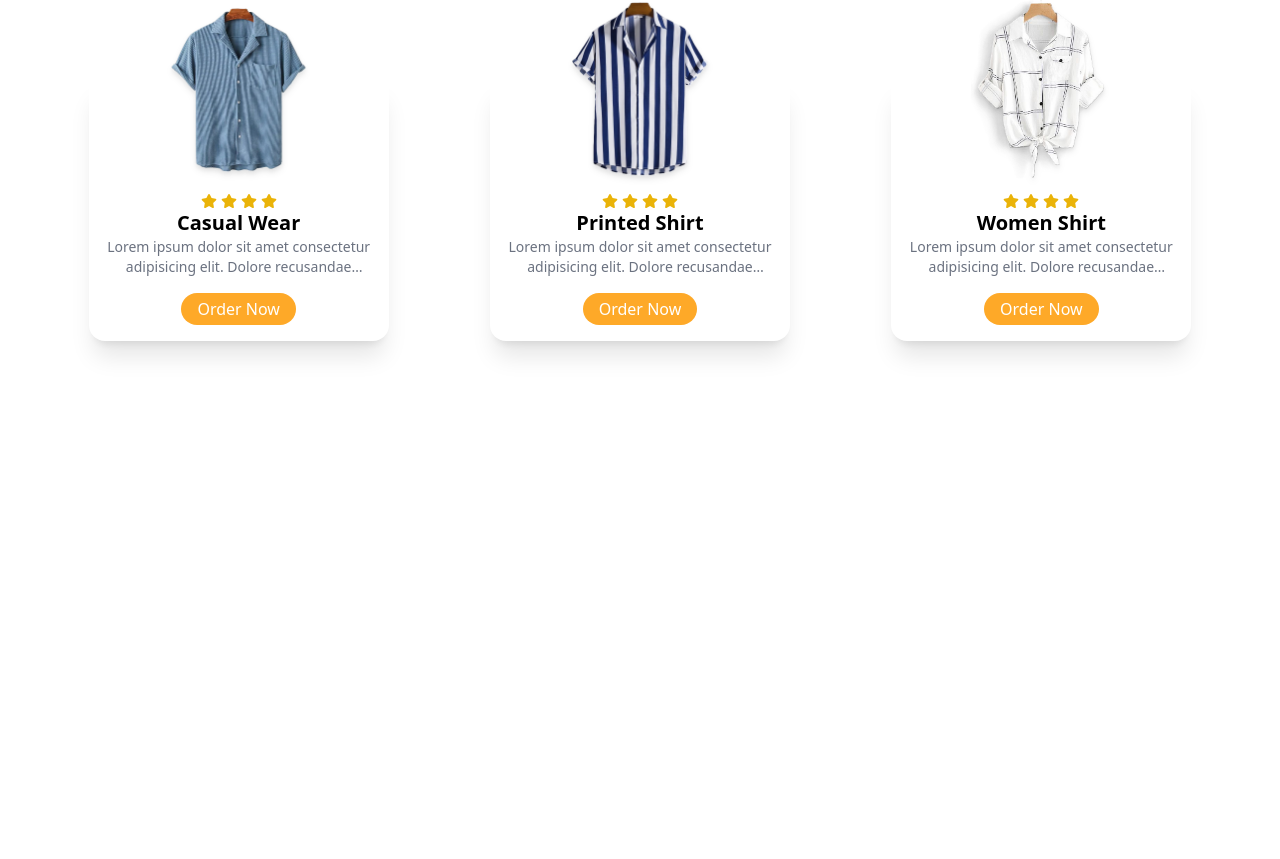
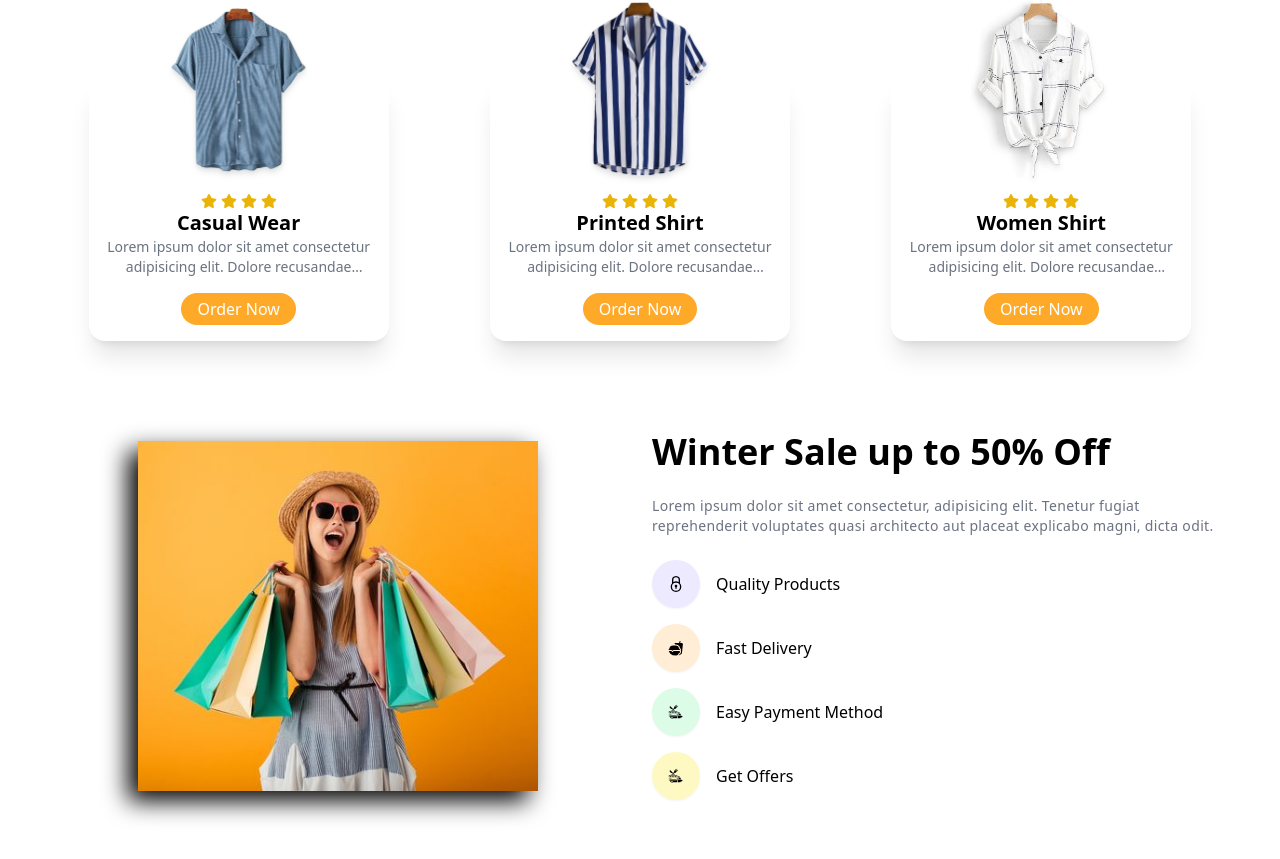
Before and after one commit to IzzatMuzhaffar/ecommerce-tailwind-project, a React (Vite) app: page / in a window 1280 px wide. Shown: the part 1365-2224 px from the top of the page. Before the commit the page ends 1706 px from the top, so only its background shows below. Built offline with nearby package versions, Linux system fonts and the light colour scheme.

Commit message:
added banner

```diff
--- a/index.html
+++ b/index.html
@@ -1,13 +1,16 @@
 <!doctype html>
 <html lang="en" class="">
+
 <head>
   <meta charset="UTF-8" />
-    <link rel="icon" type="image/svg+xml" href="/vite.svg" />
+  <link rel="icon" type="image/svg+xml" href="./src/assets/logo.png" />
   <meta name="viewport" content="width=device-width, initial-scale=1.0" />
-    <title>Vite + React</title>
+  <title>Shopsy Fashion Hub</title>
 </head>
+
 <body>
   <div id="root"></div>
   <script type="module" src="/src/main.jsx"></script>
 </body>
+
 </html>
--- a/src/App.jsx
+++ b/src/App.jsx
@@ -5,6 +5,7 @@
 import AOS from "aos"
 import "aos/dist/aos.css"
 import TopProducts from "./components/TopProducts"
+import Banner from "./components/Banner"
 
 const App = () => {
 
@@ -24,6 +25,7 @@
       <Hero />
       <Products />
       <TopProducts />
+      <Banner />
     </div>
   )
 }
--- /dev/null
+++ b/src/components/Banner.jsx
@@ -0,0 +1,57 @@
+import BannerImg from "../assets/women/women2.jpg"
+import { GrSecure } from "react-icons/gr"
+import { IoFastFood } from "react-icons/io5"
+import { GiFoodTruck } from "react-icons/gi"
+
+const Banner = () => {
+    return (
+        <div className="min-h-[550px] flex justify-center items-center py-12 sm:py-0">
+            <div className="container">
+                <div className="grid grid-cols-1 sm:grid-cols-2 gap-6 items-center">
+                    {/* image section */}
+                    <div data-aos="zoom-in">
+                        <img
+                            src={BannerImg}
+                            alt=""
+                            className="max-w-[400px] h-[350px] w-full mx-auto
+                            drop-shadow-[-10px_10px_12px_rgba(0,0,0,1)] object-cover"
+                        />
+                    </div>
+                    {/* text details section */}
+                    <div className="flex flex-col justify-center gap-6 sm:pt-0">
+                        <h1 data-aos="fade-up" className="text-3xl sm:text-4xl font-bold">
+                            Winter Sale up to 50% Off
+                        </h1>
+                        <p data-aos="fade-up" className="text-sm text-gray-500 tracking-wide leading-5">
+                            Lorem ipsum dolor sit amet consectetur, adipisicing elit. Tenetur fugiat reprehenderit voluptates quasi architecto aut placeat explicabo magni, dicta odit.
+                        </p>
+                        <div className="flex flex-col gap-4">
+                            <div data-aos="fade-up" className="flex items-center gap-4">
+                                <GrSecure className="text-4xl h-12 w-12 shadow-sm p-4
+                                rounded-full bg-violet-100 dark:bg-violet-400" />
+                                <p>Quality Products</p>
+                            </div>
+                            <div data-aos="fade-up" className="flex items-center gap-4">
+                                <IoFastFood className="text-4xl h-12 w-12 shadow-sm p-4
+                                rounded-full bg-orange-100 dark:bg-orange-400" />
+                                <p>Fast Delivery</p>
+                            </div>
+                            <div data-aos="fade-up" className="flex items-center gap-4">
+                                <GiFoodTruck className="text-4xl h-12 w-12 shadow-sm p-4
+                                rounded-full bg-green-100 dark:bg-green-400" />
+                                <p>Easy Payment Method</p>
+                            </div>
+                            <div data-aos="fade-up" className="flex items-center gap-4">
+                                <GiFoodTruck className="text-4xl h-12 w-12 shadow-sm p-4
+                                rounded-full bg-yellow-100 dark:bg-yellow-400" />
+                                <p>Get Offers</p>
+                            </div>
+                        </div>
+                    </div>
+                </div>
+            </div>
+        </div>
+    )
+}
+
+export default Banner
```
Lines whose indentation alone changed are shown as unchanged.
